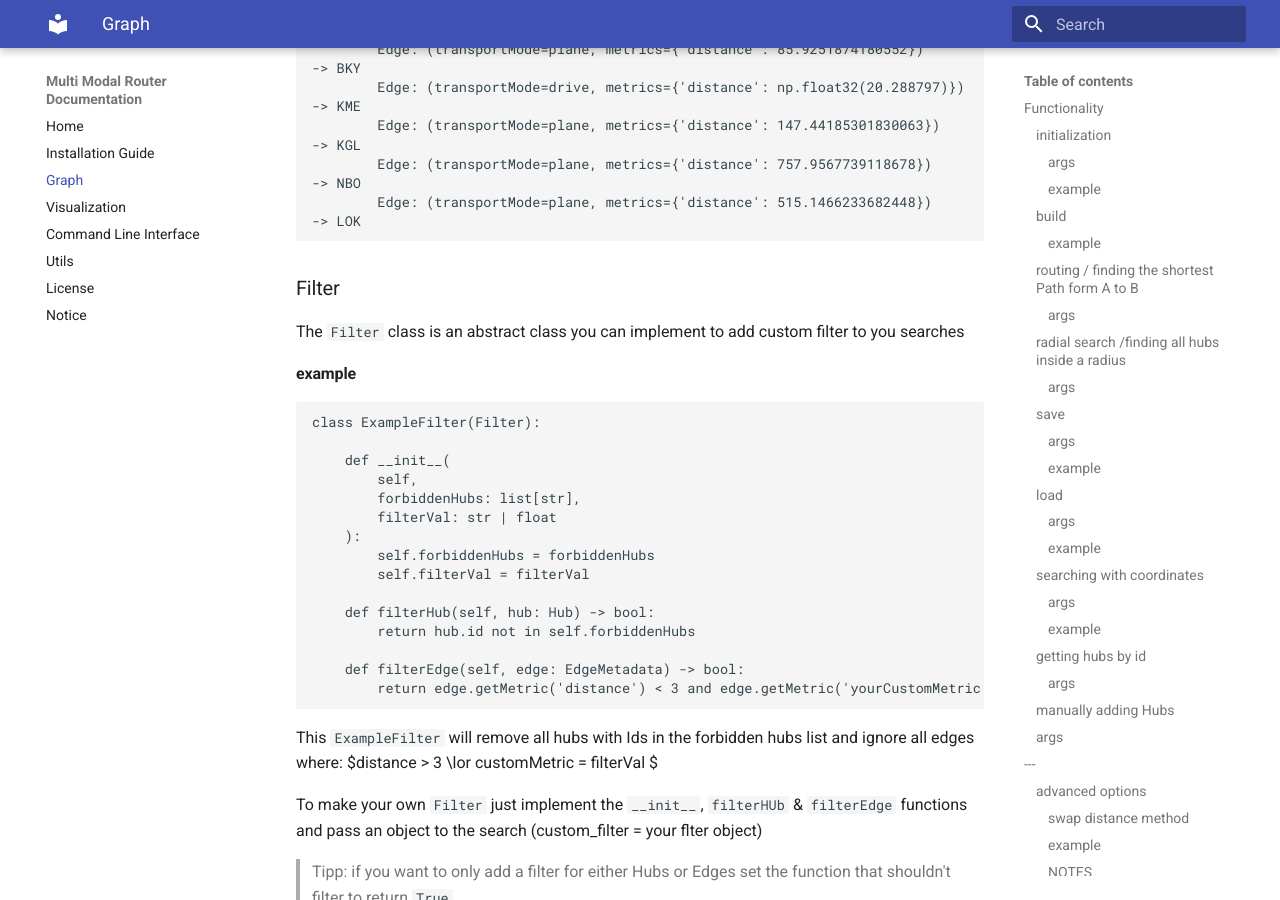
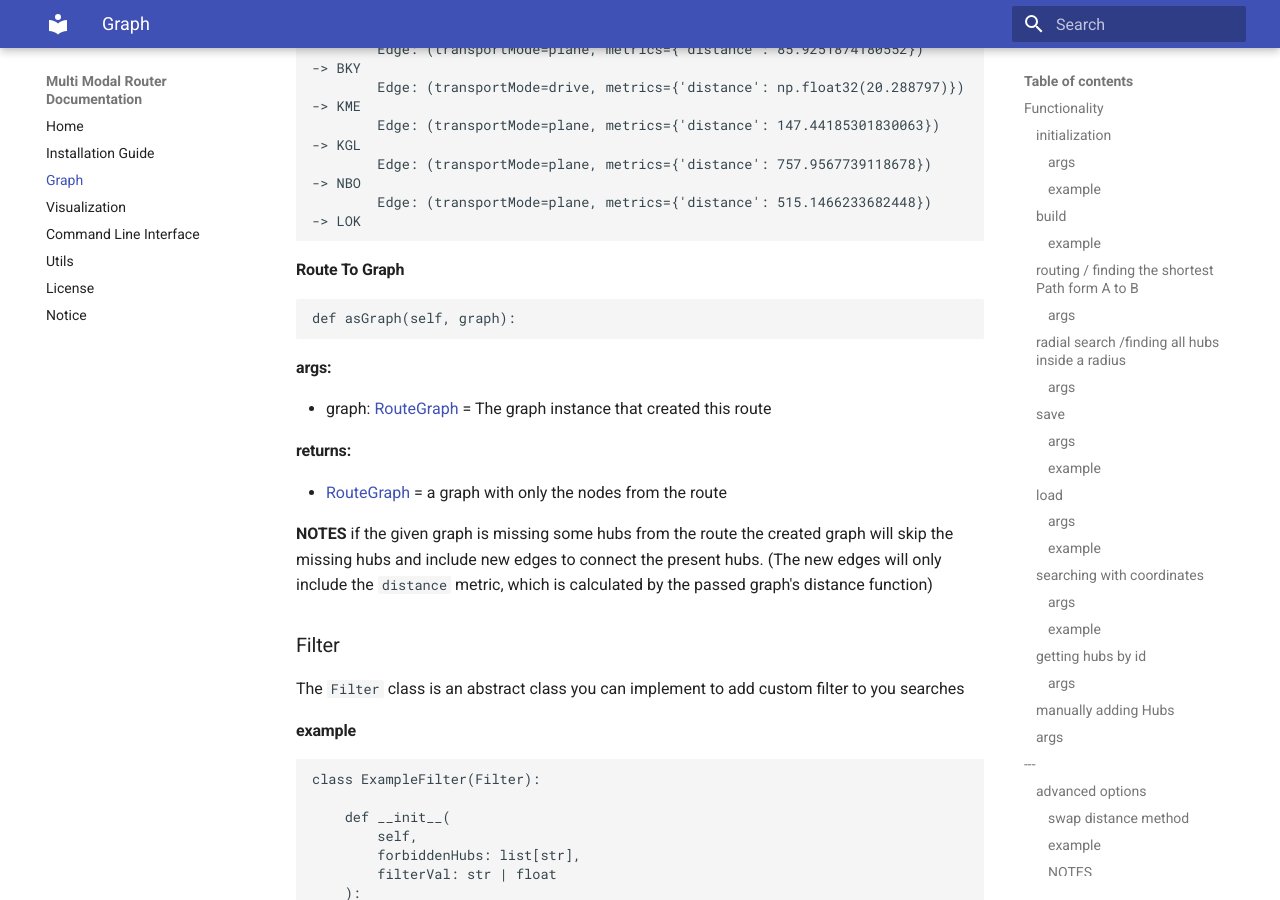
Before and after one commit to K-T0BIAS/MultiModalRouter, an MkDocs documentation site: the page built from docs/graph.md, in a window 1280 px wide and 900 px high, scrolled down 12908 px. Built offline with MkDocs 1.6.1 and Material for MkDocs 9.7.7, drawn with Linux system fonts in a browser that asks for light colours.

Commit message:
update docs

````diff
--- a/docs/graph.md
+++ b/docs/graph.md
@@ -578,6 +578,22 @@ Start: GOM
 -> LOK
 ```
 
+#### Route To Graph
+
+```python
+def asGraph(self, graph):
+```
+
+#### args:
+
+* graph: [RouteGraph](#routegraph) = The graph instance that created this route
+
+#### returns:
+
+* [RouteGraph](#routegraph) = a graph with only the nodes from the route
+
+**NOTES** if the given graph is missing some hubs from the route the created graph will skip the missing hubs and include new edges to connect the present hubs. (The new edges will only include the `distance` metric, which is calculated by the passed graph's distance function)
+
 ### Filter
 
 The `Filter` class is an abstract class you can implement to add custom filter to you searches
````
